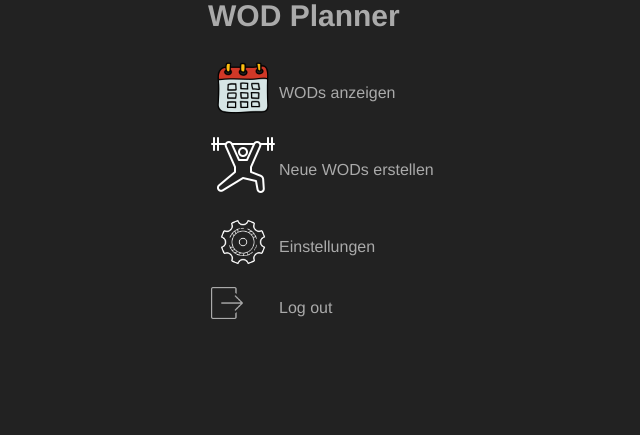
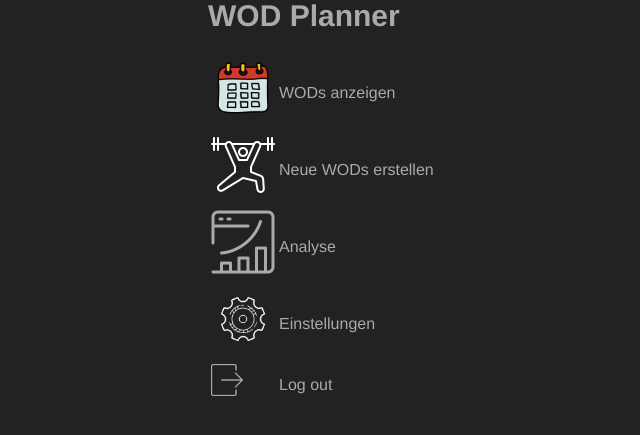
Before and after one commit to petetheat/WodPlannerApp, a Django app: page /wodplannerapp/ in a window 1280 px wide. Shown: the part 213-648 px from the top of the page, without its empty margins (232-872 px from the left). Run offline with Django 3.2, Linux system fonts and the light colour scheme; a user stored in the database is signed in.

Commit message:
Analytics branch started; added to index

```diff
--- a/wodplannerapp/templates/wodplannerapp/index.html
+++ b/wodplannerapp/templates/wodplannerapp/index.html
@@ -14,6 +14,10 @@
                 <td>Neue WODs erstellen</td>
             </tr>
             <tr>
+                <td><img src="{% static 'wodplannerapp/images/analytics.png' %}" alt="Settings" width="64" height="64"></td>
+                <td>Analyse</td>
+            </tr>
+            <tr>
                 <td><img src="{% static 'wodplannerapp/images/icons8-einstellungen-100.png' %}" alt="Settings" width="64" height="64"></td>
                 <td>Einstellungen</td>
             </tr>
```
Also changed, not shown: db.sqlite3, wodplannerapp/static/wodplannerapp/images/analytics.png (added).
